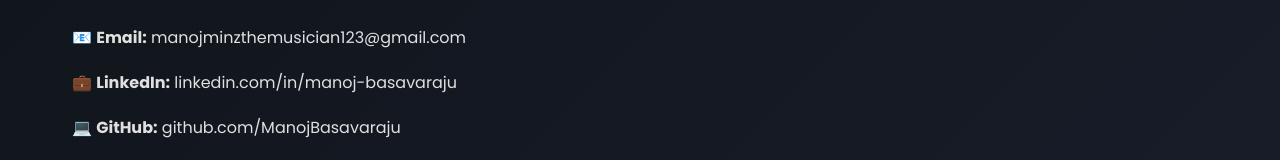
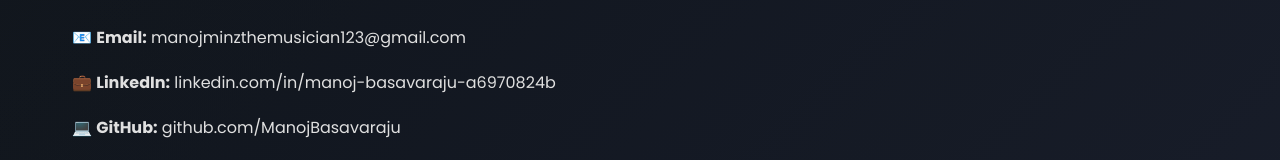
Before and after one commit to ManojBasavaraju/ManojBasavaraju.github.io, a plain HTML site: page index.html in a window 1280 px wide. Shown: the part 5452-5612 px from the top of the page. Drawn offline with nearby package versions, Linux system fonts and the light colour scheme; animation ran at ten frames a second.

Commit message:
Update index.html

```diff
--- a/index.html
+++ b/index.html
@@ -296,7 +296,7 @@
 
             <div class="contact-info">
                 <p>📧 <strong>Email:</strong> manojminzthemusician123@gmail.com</p>
-                <p>💼 <strong>LinkedIn:</strong> linkedin.com/in/manoj-basavaraju</p>
+                <p>💼 <strong>LinkedIn:</strong> linkedin.com/in/manoj-basavaraju-a6970824b</p>
                 <p>💻 <strong>GitHub:</strong> github.com/ManojBasavaraju</p>
             </div>
 
```
